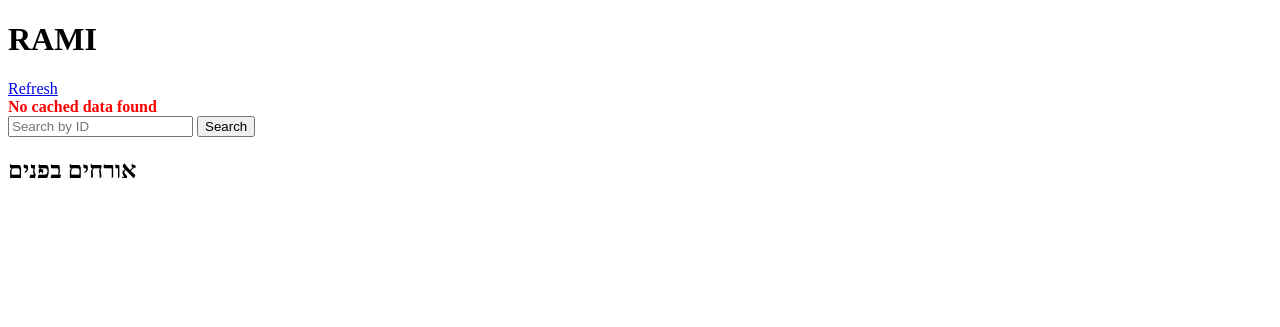
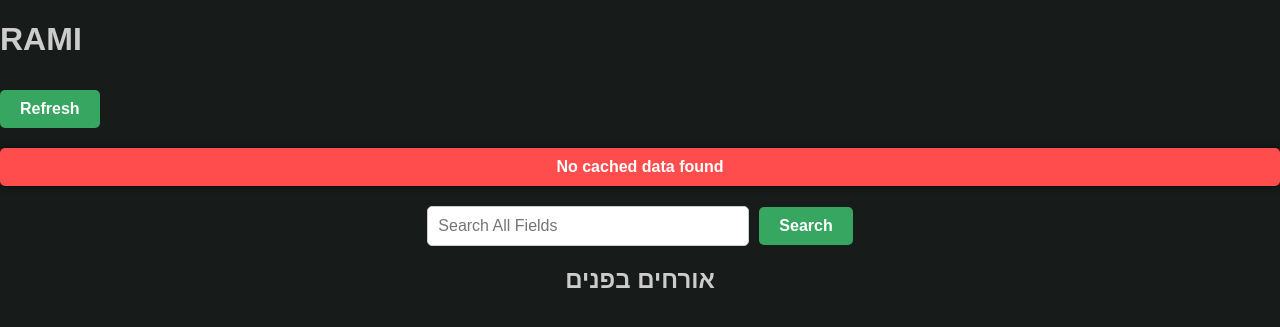
Before and after one commit to YonLiud/rami, a Flask app: a page that uses templates/home.html in a window 1280 px wide. Shown: the top 327 px of the page. Run offline with Flask 3, Linux system fonts and the light colour scheme.

Commit message:
Style: improve UI elements, and add CSS styling

```diff
--- a/app.py
+++ b/app.py
@@ -23,8 +23,6 @@ def route_mark_entry(visitor_id):
         save_cached_data()
     except Exception as e:
         error_message = str(e)
-        if Exception == PermissionError:
-            error_message = "Please close the Excel file and try again."
         return redirect(url_for('home', error_message=error_message))
     return redirect(url_for('home'))
 
--- a/services/excel_service_wrapper.py
+++ b/services/excel_service_wrapper.py
@@ -17,7 +17,6 @@ def mark_entry(visitor_id: str):
         mark_row_in_all_sheets(visitor_id, "YES")
     except Exception as e:
         print(e)
-        return False
 
 def mark_exit(visitor_id: str):
     """
@@ -27,9 +26,6 @@ def mark_exit(visitor_id: str):
         mark_row_in_all_sheets(visitor_id, "NO")
     except Exception as e:
         print(e)
-        return False
-
-    return True
 
 def get_by_flag(flag: str):
     """
--- /dev/null
+++ b/static/style.css
@@ -0,0 +1,170 @@
+/* IF ANYONE READS THIS
+    * I'm sorry for all of the CSS being in one file, I know it's bad practice but I'm too lazy to create a new CSS file for this small project.
+
+*/
+
+body {
+    font-family: Arial, sans-serif;
+    margin: 0;
+    padding: 0;
+    background-color: #171b1a;
+    color: #ccc;
+}
+
+.error-header {
+    color: #fff;
+    background-color: #ff4c4c;
+    font-weight: bold;
+    margin: 10px 0;
+    padding: 10px;
+    text-align: center;
+    border-radius: 5px;
+    box-shadow: 0 0 10px rgba(0, 0, 0, 0.5);
+}
+
+
+a {
+    color: #37a660;
+    text-decoration: none;
+}
+
+a.button {
+    display: inline-block;
+    padding: 10px 20px;
+    margin: 10px 0;
+    font-size: 16px;
+    font-weight: bold;
+    color: #fff;
+    background-color: #37a660;
+    border: none;
+    border-radius: 5px;
+    text-align: center;
+    cursor: pointer;
+    transition: background-color 0.3s ease;
+}
+
+a.button:hover {
+    background-color: #2e8b57;
+}
+
+h2 {
+    text-align: center;
+}
+
+.card {
+    border: 1px solid #ccc;
+    border-radius: 5px;
+    padding: 15px;
+    margin: 10px auto;
+    box-shadow: 2px 2px 5px rgba(0, 0, 0, 0.1);
+    width: 50%;
+    min-width: 400px;
+    max-width: 800px;
+}
+
+.card-header {
+    font-weight: bold;
+    margin-bottom: 10px;
+}
+
+.card-body {
+    margin-bottom: 10px;
+}
+
+.card-footer {
+    text-align: right;
+}
+
+.card-footer a {
+    margin-left: 10px;
+}
+
+.card table {
+    width: 90%;
+    margin: 0 auto;
+    border-collapse: collapse;
+}
+
+.card table, .card th, .card td {
+    border: 1px solid #ccc;
+}
+
+.card th, .card td {
+    padding: 8px;
+}
+
+.card th {
+    background-color: #2e8b57;
+    color: white;
+}
+
+.toright {
+    text-align: right;
+}
+
+.toleft {
+    text-align: left;
+}
+
+ul {
+    margin: 0 auto;
+    width: 50%;
+    min-width: 400px;
+    max-width: 800px;
+    list-style-type: none;
+    padding: 0;
+}
+
+ul li {
+    margin: 10px 0;
+    padding: 10px;
+    background-color: #2e2e2e;
+    border-radius: 5px;
+}
+
+ul li strong {
+    display: block;
+    font-size: 18px;
+    margin-bottom: 5px;
+}
+
+ul ul {
+    margin-left: 20px;
+}
+
+ul ul li {
+    background-color: #3e3e3e;
+}
+
+form {
+    display: flex;
+    justify-content: center;
+    align-items: center;
+    margin: 20px 0;
+}
+
+form input[type="text"] {
+    padding: 10px;
+    font-size: 16px;
+    border: 1px solid #ccc;
+    border-radius: 5px;
+    margin-right: 10px;
+    width: 300px;
+    max-width: 100%;
+}
+
+form button {
+    padding: 10px 20px;
+    font-size: 16px;
+    font-weight: bold;
+    color: #fff;
+    background-color: #37a660;
+    border: none;
+    border-radius: 5px;
+    cursor: pointer;
+    transition: background-color 0.3s ease;
+}
+
+form button:hover {
+    background-color: #2e8b57;
+}
--- a/templates/home.html
+++ b/templates/home.html
@@ -3,18 +3,19 @@
 <head>
     <meta charset="UTF-8">
     <title>RAMI</title>
+    <link rel="stylesheet" href="{{ url_for('static', filename='style.css') }}">
 </head>
 <body>
     <h1>RAMI</h1>
-    <a href="/refresh">Refresh</a>
+    <a href="/refresh" class="button">Refresh</a>
     {% if error_message %}
-        <div class="error-header" style="color: red; font-weight: bold;">
+        <div class="error-header">
             {{ error_message }}
         </div>
     {% endif %}
     <form action="/search" method="post">
-        <input type="text" name="search_id" placeholder="Search by ID">
-        <button type="submit">Search</button>
+        <input type="text" name="search_id" placeholder="Search All Fields">
+        <button type="submit" class="button">Search</button>
     </form>
     <h2>אורחים בפנים</h2>
     <ul>
```
Also changed, not shown: templates/search_results.html (+22 -30 lines).
